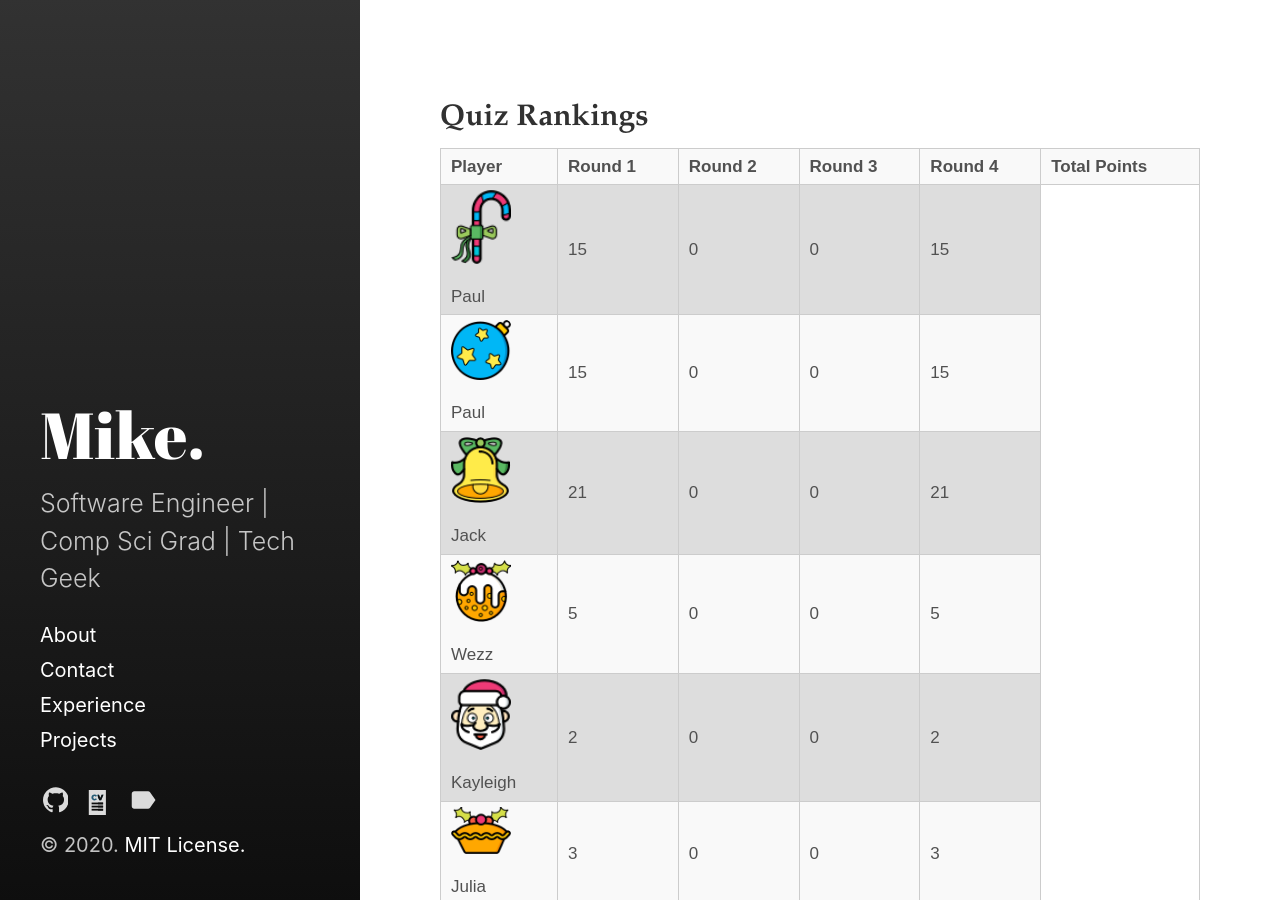
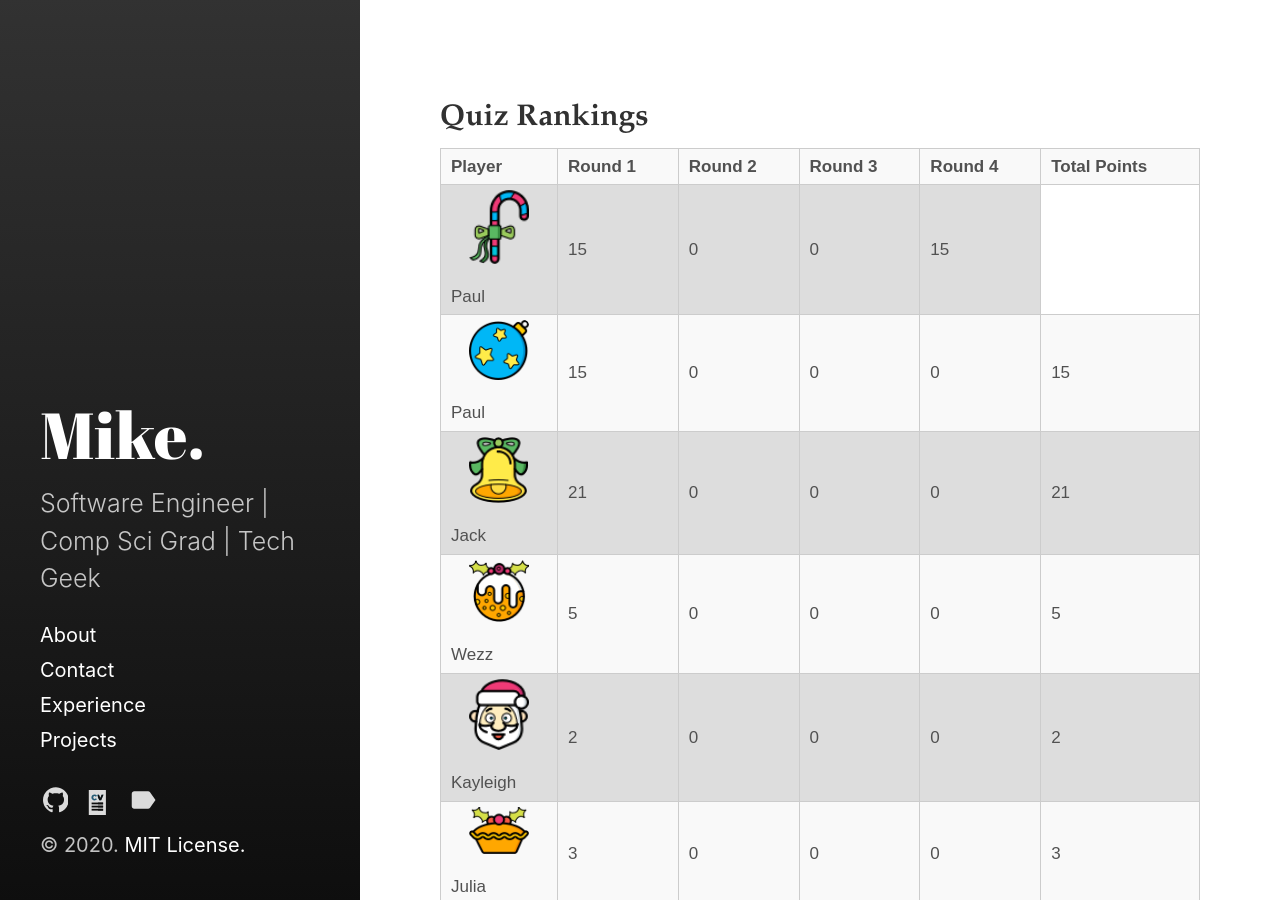
Before and after one commit to mikey-wotton/mikey-wotton.github.io, a Jekyll site: the page built from 2020.html, in a window 1280 px wide. Built offline with Jekyll 4.4.1, drawn with Linux system fonts in a browser that asks for light colours.

Commit message:
center stuff

```diff
--- a/2020.html
+++ b/2020.html
@@ -26,11 +26,13 @@
     <td>15</td>
     <td>0</td>
     <td>0</td>
+    <td>0</td>
     <td>15</td>
   </tr>
   <tr>
     <td><img src="{{ site.baseurl }}/assets/css/icon/christmas/iconfinder_005_-_Bell_2793005.png" height="60" width="60" class="center">Jack</td>
     <td>21</td>
+    <td>0</td>
     <td>0</td>
     <td>0</td>
     <td>21</td>
@@ -40,11 +42,13 @@
     <td>5</td>
     <td>0</td>
     <td>0</td>
+    <td>0</td>
     <td>5</td>
   </tr>
   <tr>
     <td><img src="{{ site.baseurl }}/assets/css/icon/christmas/iconfinder_011_-_Santa_2793019.png" height="60" width="60" class="center">Kayleigh</td>
     <td>2</td>
+    <td>0</td>
     <td>0</td>
     <td>0</td>
     <td>2</td>
@@ -54,6 +58,7 @@
     <td>3</td>
     <td>0</td>
     <td>0</td>
+    <td>0</td>
     <td>3</td>
   </tr>
 </table>
--- a/_includes/head.html
+++ b/_includes/head.html
@@ -21,14 +21,21 @@
     }
 
     td, th {
+      text-align: center;
       border: 1px solid #dddddd;
       text-align: left;
       padding: 8px;
     }
 
+    td > img {
+      margin-left: auto;
+      margin-right: auto;
+      display: block;
+    }
     tr:nth-child(even) {
       background-color: #dddddd;
     }
+
   </style>
   {% include google-analytics.html %}
 
```
